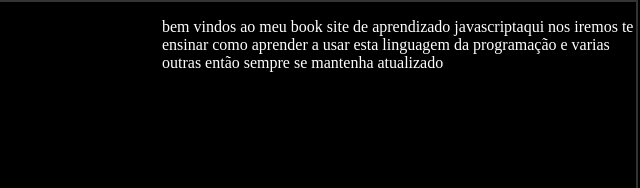
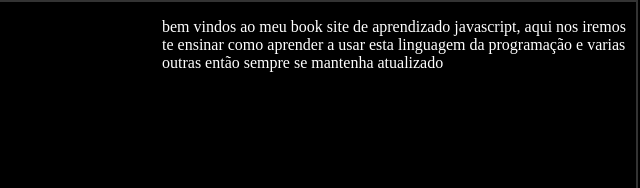
Before and after one commit to 9johnz/test, a plain HTML site: page index.html in a window 1280 px wide. Shown: the part 852-1040 px from the top of the page, 640-1280 px from the left. Drawn offline with Linux system fonts and the light colour scheme.

Commit message:
correção de texto
texto estava com erro de ortografia

```diff
--- a/index.html
+++ b/index.html
@@ -50,7 +50,7 @@
 <div class="mil">
 <div >
 <p style="color: #fff;" class="mol">XuzixZ</p>
-<p style="color: #fff;" class="poq">bem vindos ao meu book site de aprendizado javascriptaqui nos iremos te ensinar como aprender a usar esta linguagem da programação e varias outras então sempre se mantenha atualizado </p>
+<p style="color: #fff;" class="poq">bem vindos ao meu book site de aprendizado javascript, aqui nos iremos te ensinar como aprender a usar esta linguagem da programação e varias outras então sempre se mantenha atualizado </p>
 <div class="nol23">
 <li><a href="#" class="hy">about</a></li>
 <li><a href="#" class="hy1">contact</a></li>
```
